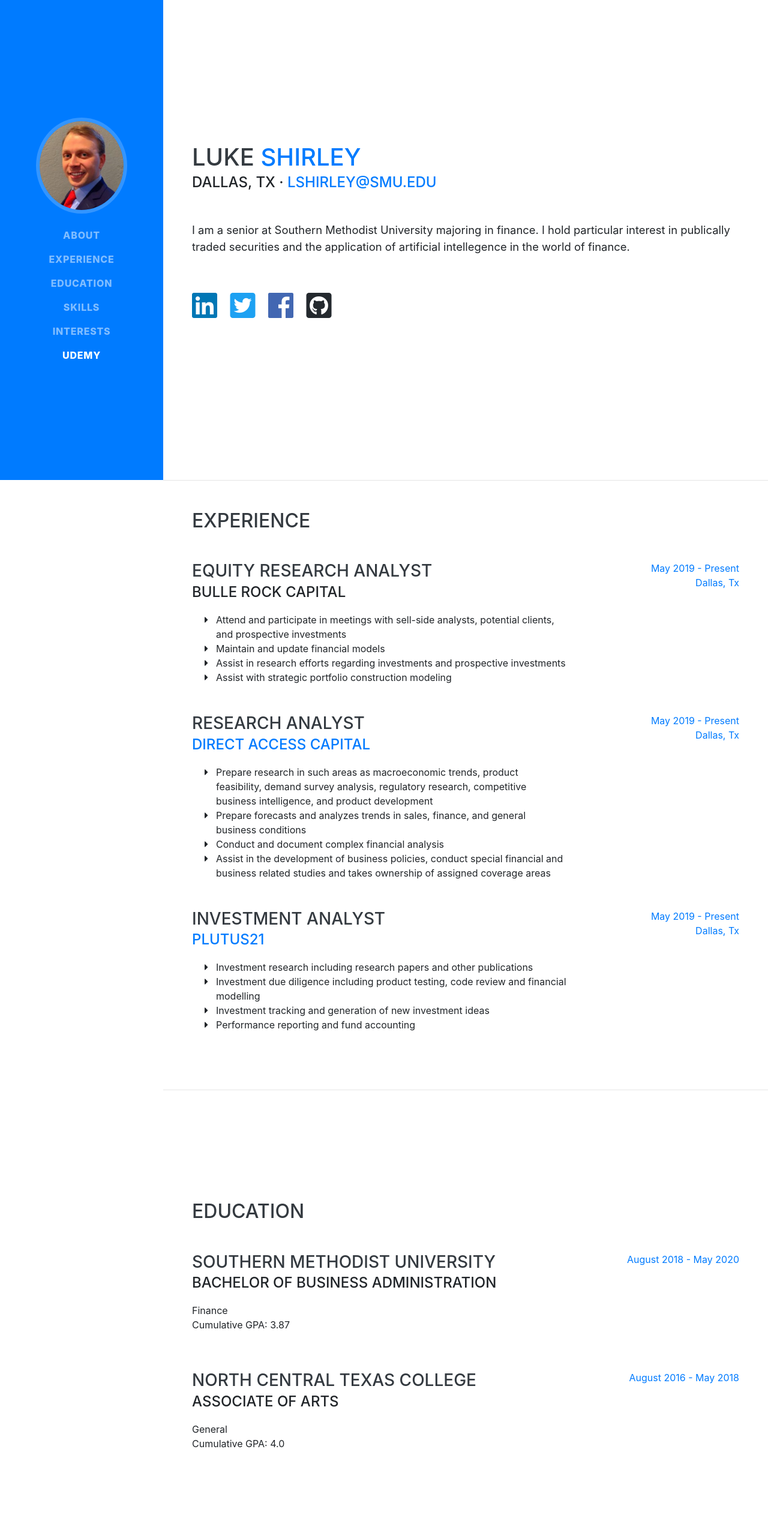
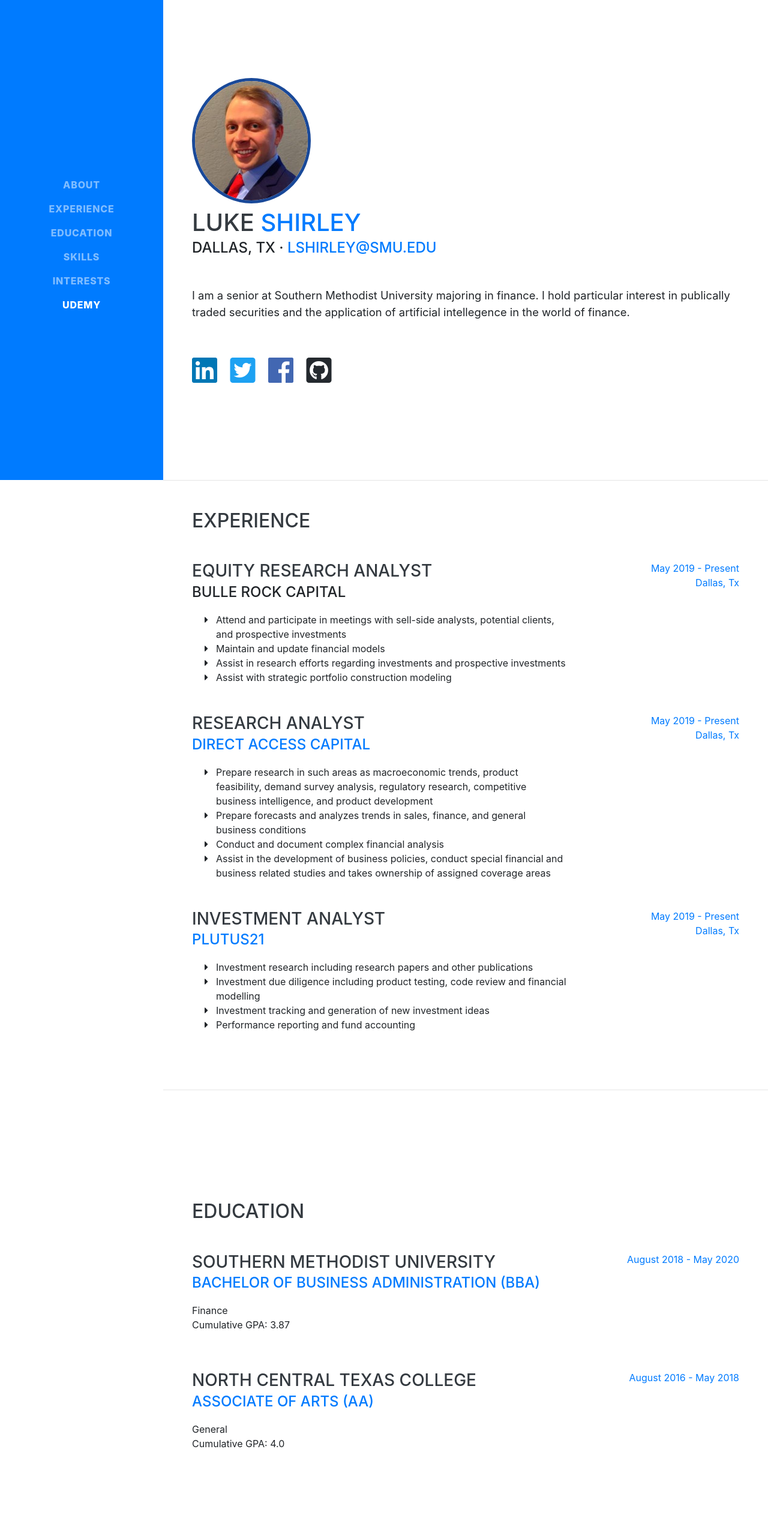
Before and after one commit to Lukeshirley3/Lukeshirley3.github.io, a website with bundled scripts: page index.html in a window 1280 px wide. Shown: the top 2560 px of the page at 60% size. Built offline with nearby package versions, Linux system fonts and the light colour scheme; a web font is replaced by a local one.

Commit message:
Update index.html

```diff
--- a/index.html
+++ b/index.html
@@ -30,7 +30,6 @@
     <a class="navbar-brand js-scroll-trigger" href="#page-top">
       <span class="d-block d-lg-none">Luke Shirley</span>
       <span class="d-none d-lg-block">
-        <img class="img-fluid img-profile rounded-circle mx-auto mb-2" src="img/profile.jpg" alt="">
       </span>
     </a>
     <button class="navbar-toggler" type="button" data-toggle="collapse" data-target="#navbarSupportedContent" aria-controls="navbarSupportedContent" aria-expanded="false" aria-label="Toggle navigation">
@@ -64,6 +63,7 @@
 
     <section class="resume-section p-3 p-lg-5 d-flex align-items-center" id="about">
       <div class="w-100">
+        <img style="border: 0.35rem solid rgba(0, 54, 142, 0.9)" class="img-fluid img-profile rounded-circle mx-auto mb-2" src="img/profile.jpg" alt="">
         <h1 class="mb-0">Luke
           <span class="text-primary">Shirley</span>
         </h1>
@@ -196,7 +196,7 @@
         <div class="resume-item d-flex flex-column flex-md-row justify-content-between mb-5">
           <div class="resume-content">
             <h3 class="mb-0">Southern Methodist University</h3>
-            <div class="subheading mb-3">Bachelor of Business Administration</div>
+            <div class="subheading mb-3"><a href="https://www.smu.edu/cox/degrees-and-programs/bba/curriculum/academics/majors/finance">Bachelor of Business Administration (BBA)</a></div>
             <div>Finance</div>
             <p>Cumulative GPA: 3.87</p>
           </div>
@@ -208,7 +208,7 @@
         <div class="resume-item d-flex flex-column flex-md-row justify-content-between">
           <div class="resume-content">
             <h3 class="mb-0">North Central Texas College</h3>
-            <div class="subheading mb-3">Associate of Arts</div>
+            <div class="subheading mb-3"><a href="https://www.nctc.edu/transfer-degrees.html">Associate of Arts (AA)</a></div>
             <div>General</div>
             <p>Cumulative GPA: 4.0</p>
           </div>
@@ -275,8 +275,8 @@
     <section class="resume-section p-3 p-lg-5 d-flex align-items-center" id="interests">
       <div class="w-100">
         <h2 class="mb-5">Interests</h2>
-        <p>Apart from being a web developer, I enjoy most of my time being outdoors. In the winter, I am an avid skier and novice ice climber. During the warmer months here in Colorado, I enjoy mountain biking, free climbing, and kayaking.</p>
-        <p class="mb-0">When forced indoors, I follow a number of sci-fi and fantasy genre movies and television shows, I am an aspiring chef, and I spend a large amount of my free time exploring the latest technology advancements in the front-end web development world.</p>
+        <p>Apart from being a student, I enjoy spending most of my time reading literature or spending time with friends and family. The most important part in finding a good book is considering the credentials of the source. I will do quite a bit of research before giving a new author a read.</p>
+        <p class="mb-0">I have an insaitiable curiosity that is rarely quenched. My favorite subjects to learn about include finance, technology, psychology, biology, and economics.</p>
       </div>
     </section>
 
```
